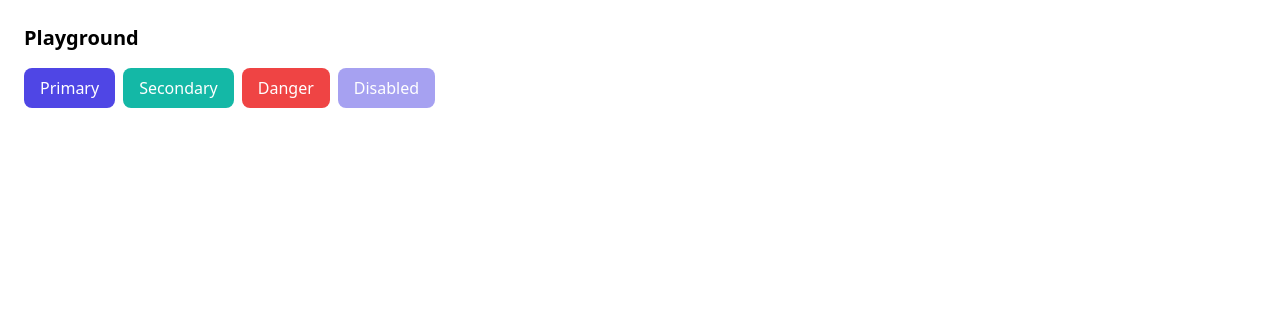
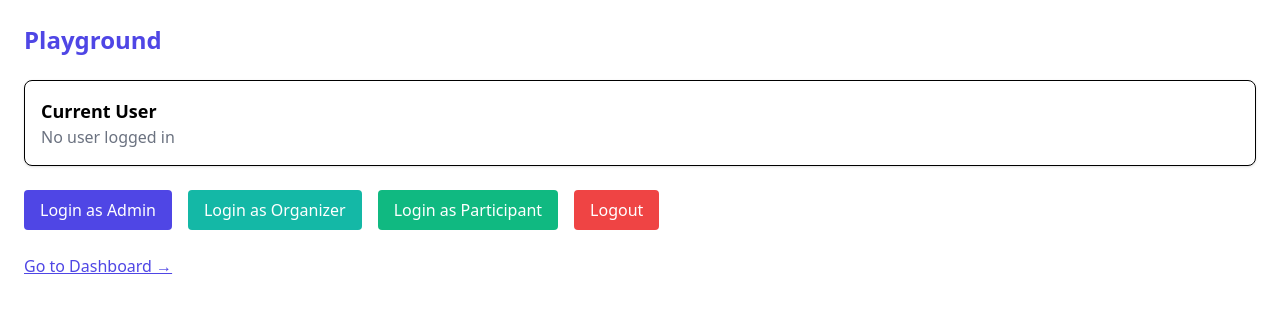
Before and after one commit to Pravin-K-V/event-management-system-frontend, a React (Vite) app: page /playground in a window 1280 px wide. Shown: the top 310 px of the page. Built offline with nearby package versions, Linux system fonts and the light colour scheme.

Commit message:
complete role specific home pages

```diff
--- /dev/null
+++ b/src/context/AuthContext.tsx
@@ -0,0 +1,39 @@
+import React, { createContext, useState } from "react";
+
+export type userRole = "admin" | "organizer" | "participant";
+
+export interface User {
+  email: string;
+  role: userRole;
+}
+
+export interface AuthContextType {
+  user: User | null;
+  isLoggedIn: boolean;
+  login: (userData: User) => void;
+  logout: () => void;
+}
+
+export const AuthContext = createContext<AuthContextType>({
+  user: null,
+  isLoggedIn: false,
+  login: () => {},
+  logout: () => {},
+});
+
+export function AuthProvider({ children }: { children: React.ReactNode }) {
+  const [user, setUser] = useState<User | null>(null);
+  const login = (userData: User) => {
+    setUser(userData);
+  };
+
+  const logout = () => {
+    setUser(null);
+  };
+
+  return (
+    <AuthContext value={{ user, isLoggedIn: !!user, login, logout }}>
+      {children}
+    </AuthContext>
+  );
+}
--- /dev/null
+++ b/src/hooks/userAuth.ts
@@ -0,0 +1,7 @@
+import { AuthContext } from "@/context/AuthContext";
+import type { AuthContextType } from "@/context/AuthContext";
+import { useContext } from "react";
+
+export function useAuth(): AuthContextType {
+  return useContext(AuthContext);
+}
--- a/src/main.tsx
+++ b/src/main.tsx
@@ -1,6 +1,7 @@
 import React from "react";
 import ReactDOM from "react-dom/client";
 import AppRouter from "@/router/AppRouter";
+import { AuthProvider } from "./context/AuthContext";
 import "@/styles/index.css";
 
 const root = ReactDOM.createRoot(
@@ -9,6 +10,8 @@ const root = ReactDOM.createRoot(
 
 root.render(
   <React.StrictMode>
-    <AppRouter />
+    <AuthProvider>
+      <AppRouter />
+    </AuthProvider>
   </React.StrictMode>,
 );
--- /dev/null
+++ b/src/pages/Dashboard/AdminDashboard.tsx
@@ -0,0 +1,10 @@
+export default function AdminDashboard() {
+  return (
+    <div className="p-6">
+      <h1 className="text-2xl font-bold text-primary mb-4">Admin Dashboard</h1>
+      <p className="text-text-secondary">
+        Overview of system metrics will appear here.
+      </p>
+    </div>
+  );
+}
--- /dev/null
+++ b/src/pages/Dashboard/OrganizerDashboard.tsx
@@ -0,0 +1,12 @@
+export default function OrganizerDashboard() {
+  return (
+    <div className="p-6">
+      <h1 className="text-2xl font-bold text-primary mb-4">
+        Organizer Dashboard
+      </h1>
+      <p className="text-text-secondary">
+        Your events and registrations will appear here.
+      </p>
+    </div>
+  );
+}
--- /dev/null
+++ b/src/pages/Dashboard/ParticipantDashboard.tsx
@@ -0,0 +1,12 @@
+export default function ParticipantDashboard() {
+  return (
+    <div className="p-6">
+      <h1 className="text-2xl font-bold text-primary mb-4">
+        Participant Dashboard
+      </h1>
+      <p className="text-text-secondary">
+        Upcoming events and your registrations will appear here.
+      </p>
+    </div>
+  );
+}
--- /dev/null
+++ b/src/pages/Dashboard/index.tsx
@@ -0,0 +1,22 @@
+import { useAuth } from "@/hooks/userAuth";
+import { Navigate } from "react-router-dom";
+import AdminDashboard from "./AdminDashboard";
+import OrganizerDashboard from "./OrganizerDashboard";
+import ParticipantDashboard from "./ParticipantDashboard";
+
+export default function Dashboard() {
+  const { user } = useAuth();
+
+  if (!user) return <Navigate to="/" replace />;
+
+  switch (user.role) {
+    case "admin":
+      return <AdminDashboard />;
+    case "organizer":
+      return <OrganizerDashboard />;
+    case "participant":
+      return <ParticipantDashboard />;
+    default:
+      return <Navigate to="/" replace />;
+  }
+}
--- /dev/null
+++ b/src/pages/Home/GuestHome.tsx
@@ -0,0 +1,25 @@
+import { Link } from "react-router-dom";
+
+export default function GuestHome() {
+  return (
+    <div className="flex min-h-screen flex-col items-center justify-center bg-background px-4">
+      <h1 className="text-4xl font-bold text-primary mb-4">
+        Evently - An Event Management System
+      </h1>
+      <p className="text-lg text-text-secondary mb-8 text-center max-w-md">
+        A simple platform for organizers, admins, and participants to create,
+        manage, and join events with ease.
+      </p>
+
+      <div className="flex gap-4">
+        <Link
+          to="/signup"
+          className="rounded-md bg-primary px-6 py-2 font-medium text-white hover:bg-primary-hover"
+          viewTransition
+        >
+          Sign Up
+        </Link>
+      </div>
+    </div>
+  );
+}
--- a/src/pages/Playground.tsx
+++ b/src/pages/Playground.tsx
@@ -1,16 +1,68 @@
-import Button from "@/components/ui/Button";
+import { useAuth } from "@/hooks/userAuth";
+import { Link } from "react-router-dom";
 
 export default function Playground() {
+  const { user, login, logout } = useAuth();
+
   return (
-    <div className="p-6 space-y-4">
-      <h1 className="text-xl font-bold">Playground</h1>
-      <div className="space-x-2">
-        <Button variant="primary">Primary</Button>
-        <Button variant="secondary">Secondary</Button>
-        <Button variant="danger">Danger</Button>
-        <Button variant="primary" disabled>
-          Disabled
-        </Button>
+    <div className="p-6 space-y-6">
+      <h1 className="text-2xl font-bold text-primary">Playground</h1>
+
+      {/* Show current user info */}
+      <div className="p-4 border rounded-lg bg-card shadow">
+        <h2 className="font-semibold text-lg">Current User</h2>
+        {user ? (
+          <p>
+            Logged in as: <strong>{user.email}</strong> ({user.role})
+          </p>
+        ) : (
+          <p className="text-text-secondary">No user logged in</p>
+        )}
+      </div>
+
+      {/* Buttons to simulate login */}
+      <div className="flex gap-4">
+        <button
+          className="px-4 py-2 rounded bg-primary text-white hover:bg-primary-hover"
+          onClick={() => login({ email: "admin@test.com", role: "admin" })}
+        >
+          Login as Admin
+        </button>
+
+        <button
+          className="px-4 py-2 rounded bg-secondary text-white hover:bg-secondary-hover"
+          onClick={() =>
+            login({ email: "organizer@test.com", role: "organizer" })
+          }
+        >
+          Login as Organizer
+        </button>
+
+        <button
+          className="px-4 py-2 rounded bg-success text-white hover:bg-green-600"
+          onClick={() =>
+            login({ email: "participant@test.com", role: "participant" })
+          }
+        >
+          Login as Participant
+        </button>
+
+        <button
+          className="px-4 py-2 rounded bg-error text-white hover:bg-red-600"
+          onClick={logout}
+        >
+          Logout
+        </button>
+      </div>
+
+      {/* Link to Dashboard */}
+      <div>
+        <Link
+          to="/dashboard"
+          className="text-primary underline hover:text-primary-hover"
+        >
+          Go to Dashboard →
+        </Link>
       </div>
     </div>
   );
--- a/src/router/AppRouter.tsx
+++ b/src/router/AppRouter.tsx
@@ -2,8 +2,26 @@ import { createBrowserRouter, RouterProvider } from "react-router-dom";
 import Playground from "@/pages/Playground";
 import Login from "@/pages/auth/Login";
 import Signup from "@/pages/auth/Signup";
+import GuestHome from "@/pages/Home/GuestHome";
+import Dashboard from "@/pages/Dashboard";
+import { useAuth } from "@/hooks/userAuth";
+
+function RootRouter() {
+  const { user } = useAuth();
+
+  if (!user) return <GuestHome />;
+  return <Dashboard />;
+}
 
 const router = createBrowserRouter([
+  {
+    path: "/",
+    element: <RootRouter />,
+  },
+  {
+    path: "/dashboard",
+    element: <Dashboard />,
+  },
   {
     path: "/playground",
     element: <Playground />,
```
